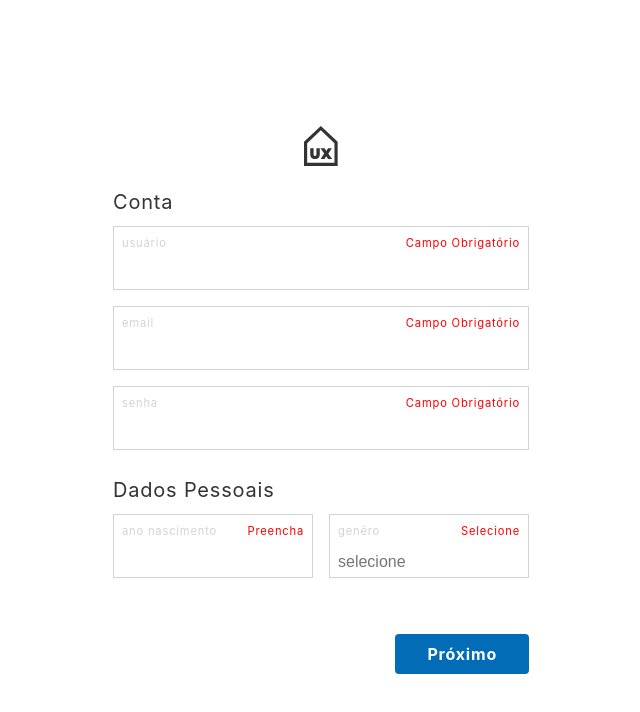
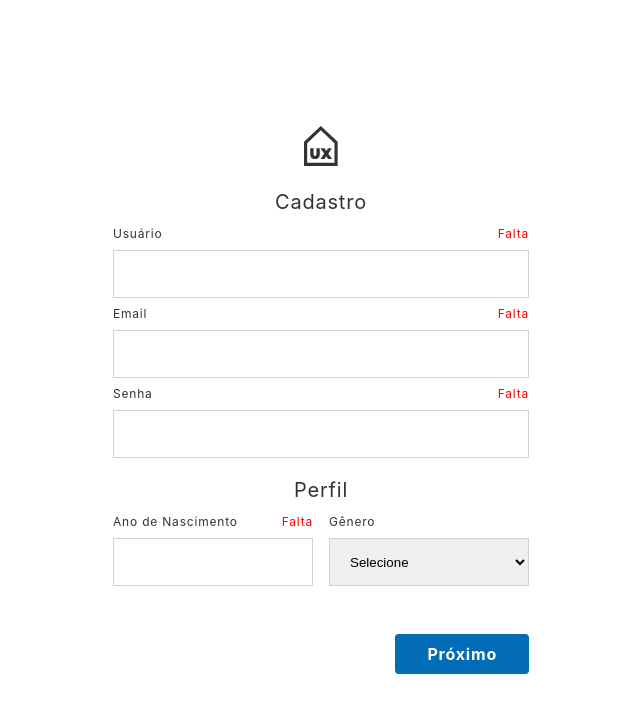
Before and after one commit to fischerafael/ux-arq-client, a Next.js app: page /register in a window 1280 px wide. Shown: the top 712 px of the page, without its empty margins (319-959 px from the left). Built offline with nearby package versions, Linux system fonts and the light colour scheme.

Commit message:
changed inputs to select

```diff
--- a/src/external/ui/molecules/Grid/index.ts
+++ b/src/external/ui/molecules/Grid/index.ts
@@ -5,5 +5,9 @@ export const TwoColumnGrid = styled.div`
     grid-template-columns: 1fr 1fr;
     grid-gap: 1rem;
 
+    align-items: center;
+    justify-content: center;
+
     width: 100%;
+    height: 100%;
 `
--- a/src/external/ui/molecules/Input/List/index.tsx
+++ b/src/external/ui/molecules/Input/List/index.tsx
@@ -2,10 +2,10 @@ import React from 'react'
 import { FlexContainer } from '../../Flex'
 
 interface Props {
-    list: string[]
+    options: { value: string; label: string }[]
 }
 
-const ListInput = ({ list }: Props) => {
+const ListInput = ({ options, value }: Props) => {
     return (
         <>
             <FlexContainer
@@ -25,7 +25,7 @@ const ListInput = ({ list }: Props) => {
                 <option value="" disabled hidden>
                     Selecione
                 </option>
-                {list.map((item, index) => (
+                {options.map((item, index) => (
                     <option key={index} value={item}>
                         {item}
                     </option>
--- /dev/null
+++ b/src/external/ui/molecules/Inputs/Default/index.tsx
@@ -0,0 +1,49 @@
+import React from 'react'
+
+import { FlexContainer } from '../../Flex'
+import { Paragraph } from '../../Text'
+
+interface Props {
+    label: string
+    type: 'text' | 'number' | 'password' | 'email'
+    error?: string
+}
+
+const DefaultInput = ({ label, error, type }: Props) => {
+    return (
+        <FlexContainer
+            as="div"
+            style={{
+                alignItems: 'flex-start',
+                flexDirection: 'column'
+            }}
+        >
+            <FlexContainer
+                as="label"
+                htmlFor={label}
+                style={{ justifyContent: 'space-between' }}
+            >
+                <Paragraph style={{ fontSize: '0.75rem' }}>{label}</Paragraph>
+                {error && (
+                    <Paragraph style={{ fontSize: '0.75rem', color: 'red' }}>
+                        {error}
+                    </Paragraph>
+                )}
+            </FlexContainer>
+
+            <FlexContainer
+                as="input"
+                id={label}
+                type={type}
+                style={{
+                    height: '3rem',
+                    outline: 'none',
+                    border: 'solid 0.05rem lightgrey',
+                    padding: '0 1rem'
+                }}
+            />
+        </FlexContainer>
+    )
+}
+
+export default DefaultInput
--- /dev/null
+++ b/src/external/ui/molecules/Inputs/List/index.tsx
@@ -0,0 +1,61 @@
+import React from 'react'
+
+import { FlexContainer } from '../../Flex'
+import { Paragraph } from '../../Text'
+
+interface Props {
+    label: string
+    options: { value: string; label: string }[]
+    error?: string
+    value: string
+    onChange(e: any): void
+}
+
+const InputList = ({ label, options, error, value, onChange }: Props) => {
+    return (
+        <FlexContainer
+            as="div"
+            style={{
+                alignItems: 'flex-start',
+                flexDirection: 'column'
+            }}
+        >
+            <FlexContainer
+                as="label"
+                htmlFor={label}
+                style={{ justifyContent: 'space-between' }}
+            >
+                <Paragraph style={{ fontSize: '0.75rem' }}>{label}</Paragraph>
+                {error && (
+                    <Paragraph style={{ fontSize: '0.75rem', color: 'red' }}>
+                        {error}
+                    </Paragraph>
+                )}
+            </FlexContainer>
+
+            <FlexContainer
+                as="select"
+                value={value}
+                onChange={onChange}
+                id={label}
+                style={{
+                    height: '3rem',
+                    outline: 'none',
+                    border: 'solid 0.05rem lightgrey',
+                    padding: '0 1rem'
+                }}
+            >
+                <option value="" disabled hidden>
+                    Selecione
+                </option>
+                {options.map((option) => (
+                    <option key={option.value} value={option.value}>
+                        {option.label}
+                    </option>
+                ))}
+            </FlexContainer>
+        </FlexContainer>
+    )
+}
+
+export default InputList
--- a/src/external/ui/pages/Register/index.tsx
+++ b/src/external/ui/pages/Register/index.tsx
@@ -1,14 +1,18 @@
 import React from 'react'
-
-import Input from '../../molecules/Input'
 
 import { FlexContainer } from '../../molecules/Flex'
 import { SubTitle } from '../../molecules/Text'
-import { TwoColumnGrid } from '../../molecules/Grid'
+
 import { DefaultButton } from '../../molecules/Button'
 import CustomLink from '../../molecules/CustomLink'
 
+import DefaultInput from '../../molecules/Inputs/Default'
+import InputList from '../../molecules/Inputs/List'
+
 const Register = () => {
+    const [gender, setGender] = React.useState('')
+    console.log(gender)
+
     return (
         <FlexContainer
             as="main"
@@ -18,7 +22,7 @@ const Register = () => {
             }}
         >
             <FlexContainer
-                as="section"
+                as="form"
                 style={{
                     flexDirection: 'column',
                     maxWidth: '480px',
@@ -33,47 +37,51 @@ const Register = () => {
                 <SubTitle
                     style={{
                         width: '100%',
-                        textAlign: 'start',
+                        textAlign: 'center',
                         marginTop: '1rem'
                     }}
                 >
-                    Conta
+                    Cadastro
                 </SubTitle>
-                <Input
-                    label="usuário"
-                    error={'Campo Obrigatório'}
-                    type="text"
-                />
-                <Input label="email" error={'Campo Obrigatório'} type="text" />
-                <Input
-                    label="senha"
-                    error={'Campo Obrigatório'}
-                    type="password"
-                />
+
+                <DefaultInput type="text" label="Usuário" error="Falta" />
+                <DefaultInput type="email" label="Email" error="Falta" />
+                <DefaultInput type="password" label="Senha" error="Falta" />
 
                 <SubTitle
                     style={{
                         width: '100%',
-                        textAlign: 'start',
+                        textAlign: 'center',
                         marginTop: '1rem'
                     }}
                 >
-                    Dados Pessoais
+                    Perfil
                 </SubTitle>
 
-                <TwoColumnGrid as="section">
-                    <Input
-                        label="ano nascimento"
-                        error={'Preencha'}
+                <FlexContainer
+                    as="fieldset"
+                    style={{
+                        border: 'none',
+                        justifyContent: 'space-between',
+                        gap: '1rem'
+                    }}
+                >
+                    <DefaultInput
                         type="number"
+                        label="Ano de Nascimento"
+                        error="Falta"
                     />
-                    <Input
-                        label="genêro"
-                        error={'Selecione'}
-                        type="text"
-                        list={['masculino', 'feminino', 'outro']}
+                    <InputList
+                        options={[
+                            { value: 'masculino', label: 'Masculino' },
+                            { value: 'feminino', label: 'Feminino' },
+                            { value: 'outro', label: 'Outro' }
+                        ]}
+                        label="Gênero"
+                        value={gender}
+                        onChange={(e) => setGender(e.target.value)}
                     />
-                </TwoColumnGrid>
+                </FlexContainer>
 
                 <DefaultButton
                     style={{ marginTop: '3rem', alignSelf: 'flex-end' }}
```
